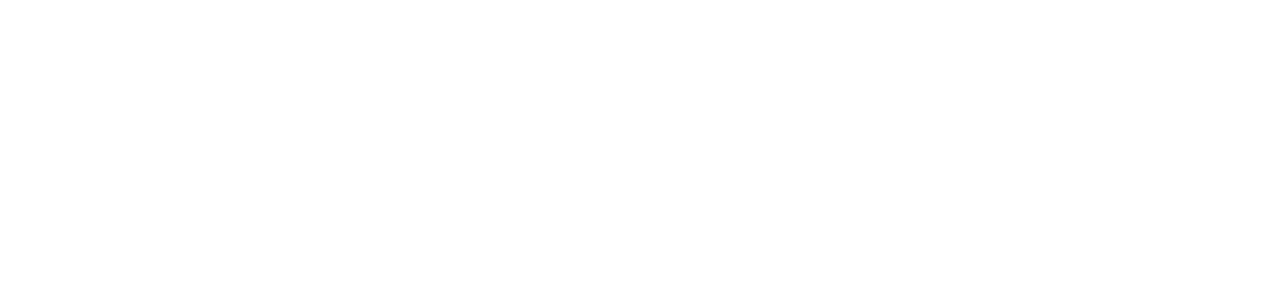
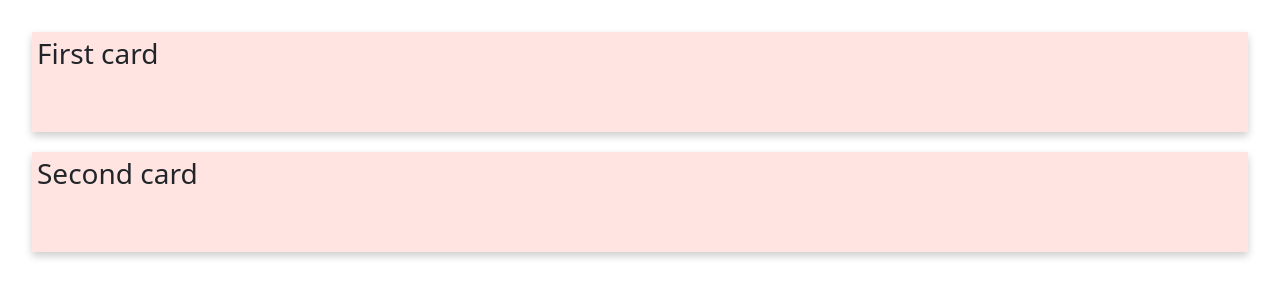
Before and after one commit to Flakster/React-Sandbox, a React (Vite) app: page / in a window 1280 px wide. Shown: the top 300 px of the page. Built offline with nearby package versions, Linux system fonts and the light colour scheme.

Commit message:
import the component in the App

```diff
--- a/src/App.tsx
+++ b/src/App.tsx
@@ -1,8 +1,10 @@
 import "./App.css";
+import Card from "./components/card/Card";
 
 function App() {
   return (
     <>
+    <Card title='First card'/><Card title='Second card'/>
     </>
   );
 }
```
